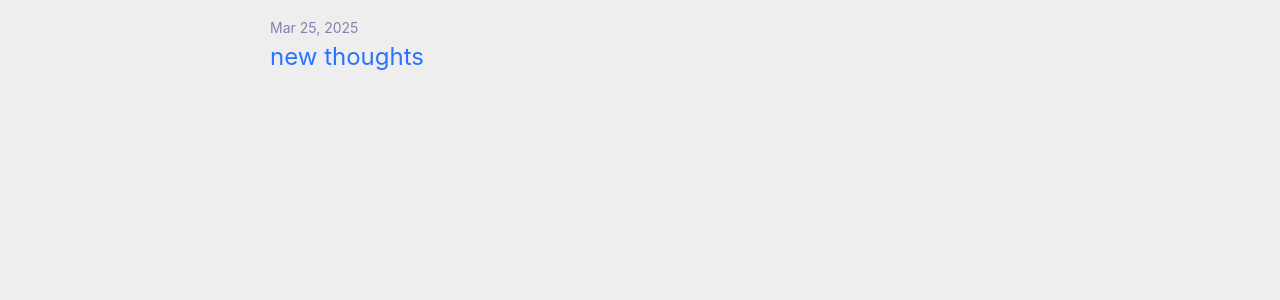
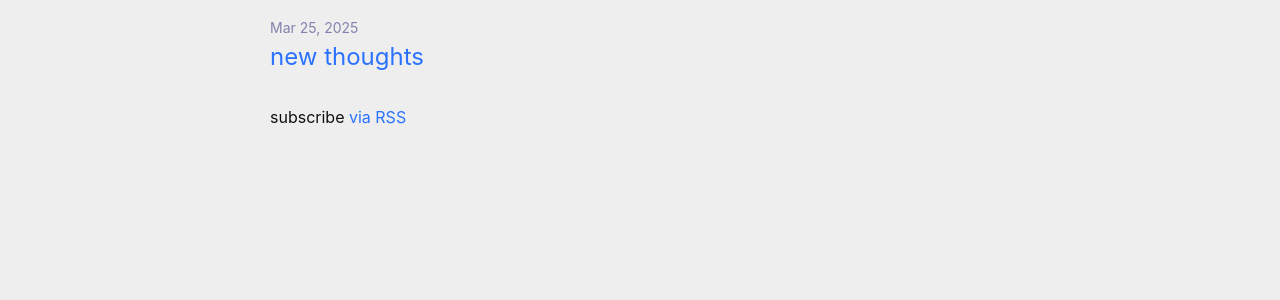
Before and after one commit to mehdidadfarnia/mehdidadfarnia.github.io, a Jekyll site: the page built from posts.markdown, in a window 1280 px wide. Shown: the part 179-479 px from the top of the page. Built offline with Jekyll 4.4.1, drawn with Linux system fonts in a browser that asks for light colours.

Commit message:
Update home.html

```diff
--- a/_layouts/home.html
+++ b/_layouts/home.html
@@ -28,7 +28,7 @@ layout: default
       {%- endfor -%}
     </ul>
 
-    <!-- <p class="rss-subscribe">subscribe <a href="{{ "/feed.xml" | relative_url }}">via RSS</a></p>  -->
+    <p class="rss-subscribe">subscribe <a href="{{ "/feed.xml" | relative_url }}">via RSS</a></p>
   {%- endif -%}
 
 </div>
```
